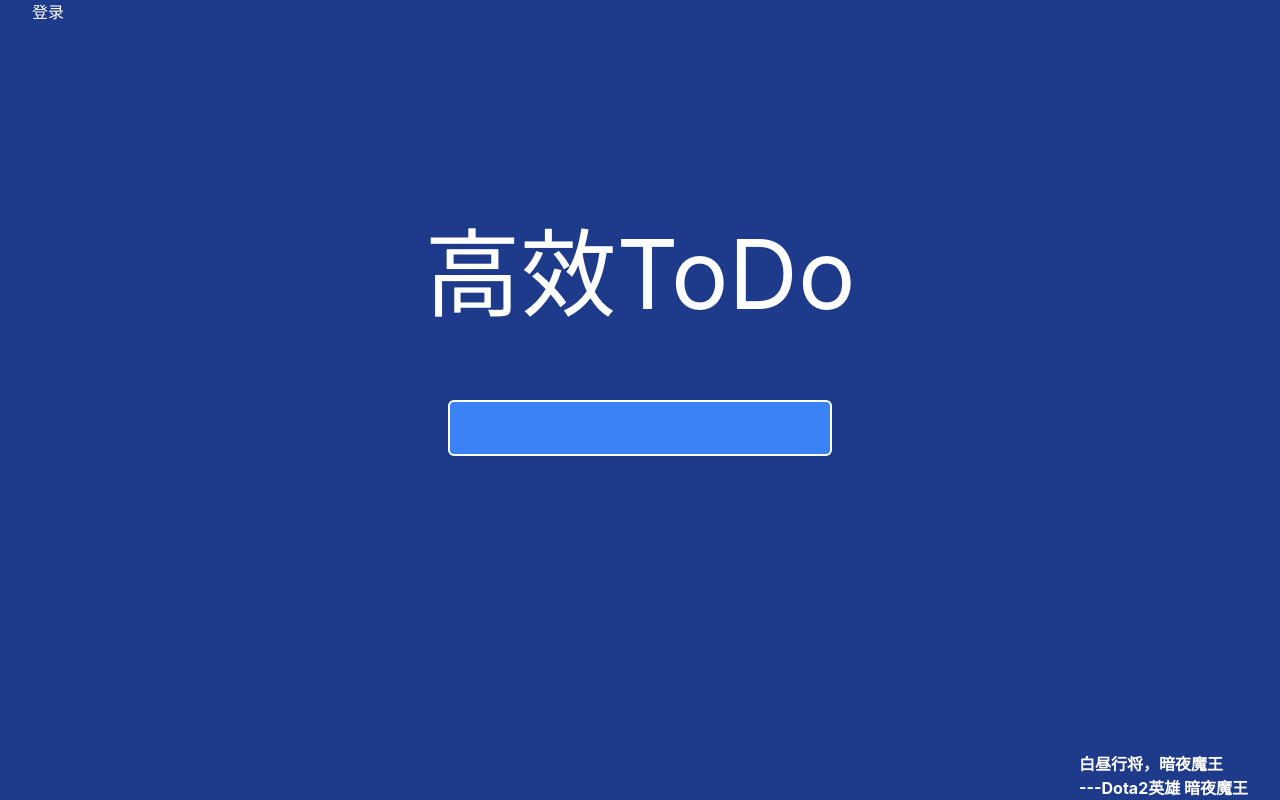
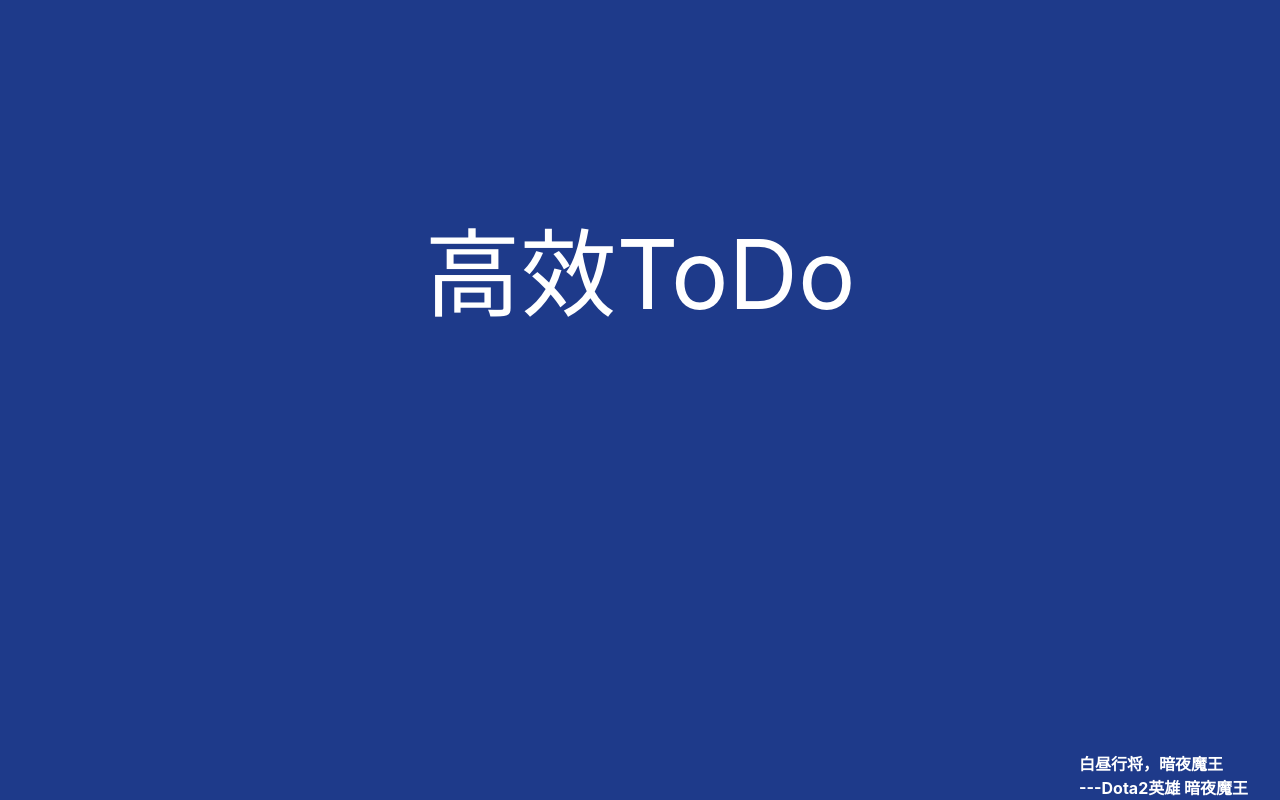
Before and after one commit to liulaoliu/hieplan, a React (Create React App) app: page / in a window 1280 px wide. Built offline with nearby package versions, Linux system fonts and the light colour scheme.

Commit message:
没有大的更改，下一步考虑把变颜变色的功能抽成函数 放到 funnybar 里用上

```diff
--- a/src/App.tsx
+++ b/src/App.tsx
@@ -37,7 +37,7 @@
         {/* 注意这种奇怪的配置方法， FunnyBar不和 任何 path相关，永远被渲染，但是他使用了 router的上下文
         useNavigate() may be used only in the context of a <Router> component.
         */}
-        <FunnyBar color={"warning"} visible={true}></FunnyBar>
+        <FunnyBar color={"warning"} visible={funnyBarVisible}></FunnyBar>
         <Routes>
           <Route path="main" element={<Main />}>
             <Route
--- a/src/Components/homePage/FunnyBar.tsx
+++ b/src/Components/homePage/FunnyBar.tsx
@@ -1,5 +1,6 @@
 import React, { useState } from "react";
 import { useNavigate } from "react-router-dom";
+import colorModeStorage from "../utils/colorModeStorage";
 /**
  * funnnyBar的 特殊功能 （输入+回车）
  */
@@ -105,6 +106,17 @@
                 navigate("/main");
               }
               if (isChangeColorMode(input)) {
+                // 获取当前 mode
+                const mode = colorModeStorage.getMode();
+
+                if (mode === "light") {
+                  colorModeStorage.setMode("dark");
+                  document.documentElement.classList.add("dark");
+                } else {
+                  colorModeStorage.setMode("light");
+
+                  document.documentElement.classList.remove("dark");
+                }
               }
               if (isHome(input)) {
                 navigate("/");
--- a/src/Components/homePage/Header.tsx
+++ b/src/Components/homePage/Header.tsx
@@ -10,7 +10,7 @@
   return (
     <div className={st.c}>
       <div className={st.l}>
-          登录
+          {/* 登录 */}
       </div>
       <div className={st.r}>
         {/* 这是 深浅模式切换的按钮start */}
--- a/src/Components/utils/colorModeStorage.ts
+++ b/src/Components/utils/colorModeStorage.ts
@@ -51,7 +51,7 @@
 }
 
 // example;
-// // On page load or when changing themes, best to add inline in `head` to avoid FOUC
+// On page load or when changing themes, best to add inline in `head` to avoid FOUC
 // if (localStorage.theme === 'dark' || (!('theme' in localStorage) && window.matchMedia('(prefers-color-scheme: dark)').matches)) {
 //   document.documentElement.classList.add('dark')
 // } else {
```
